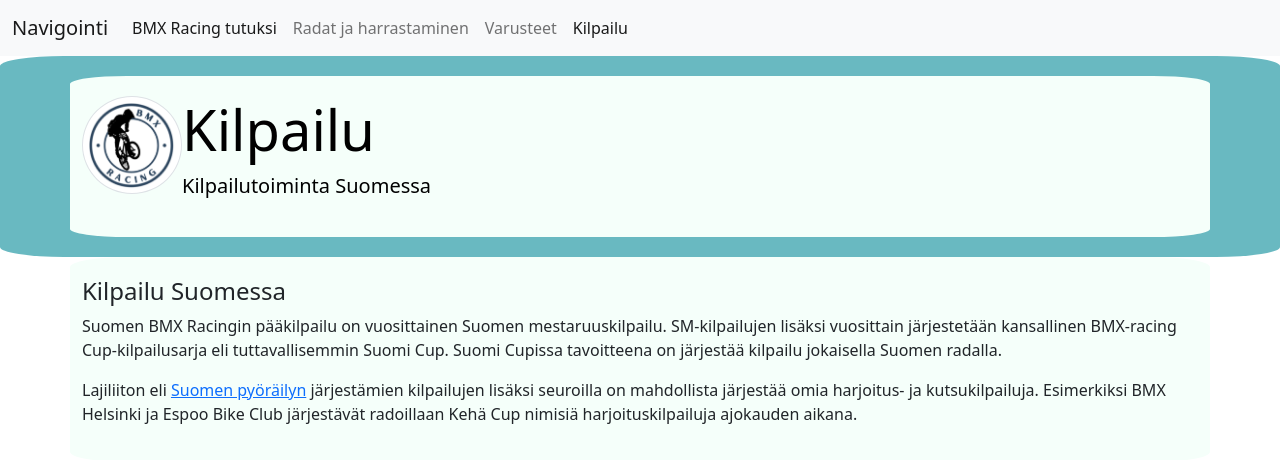
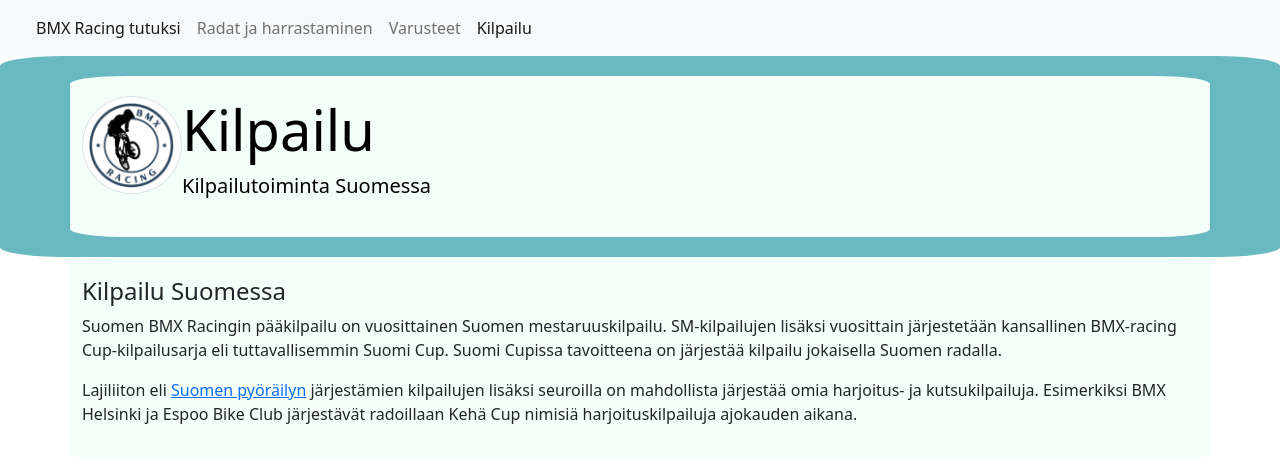
Before and after one commit to vahaksai/vahaksai.github.io, a plain HTML site: page neljäs.html in a window 1280 px wide. Shown: the top 460 px of the page. Drawn offline with nearby package versions, Linux system fonts and the light colour scheme.

Commit message:
Update neljäs.html

```diff
--- a/neljäs.html
+++ b/neljäs.html
@@ -10,7 +10,7 @@
     <body>
       <nav class="navbar navbar-expand-lg navbar-light bg-light">
         <div class="container-fluid">
-          <a class="navbar-brand" href="index.html">Navigointi</a>
+          <a class="navbar-brand" href="index.html"></a>
           <button class="navbar-toggler" type="button" data-bs-toggle="collapse" data-bs-target="#navbarNav" aria-controls="navbarNav" aria-expanded="false" aria-label="Toggle navigation">
             <span class="navbar-toggler-icon"></span>
           </button>
```
